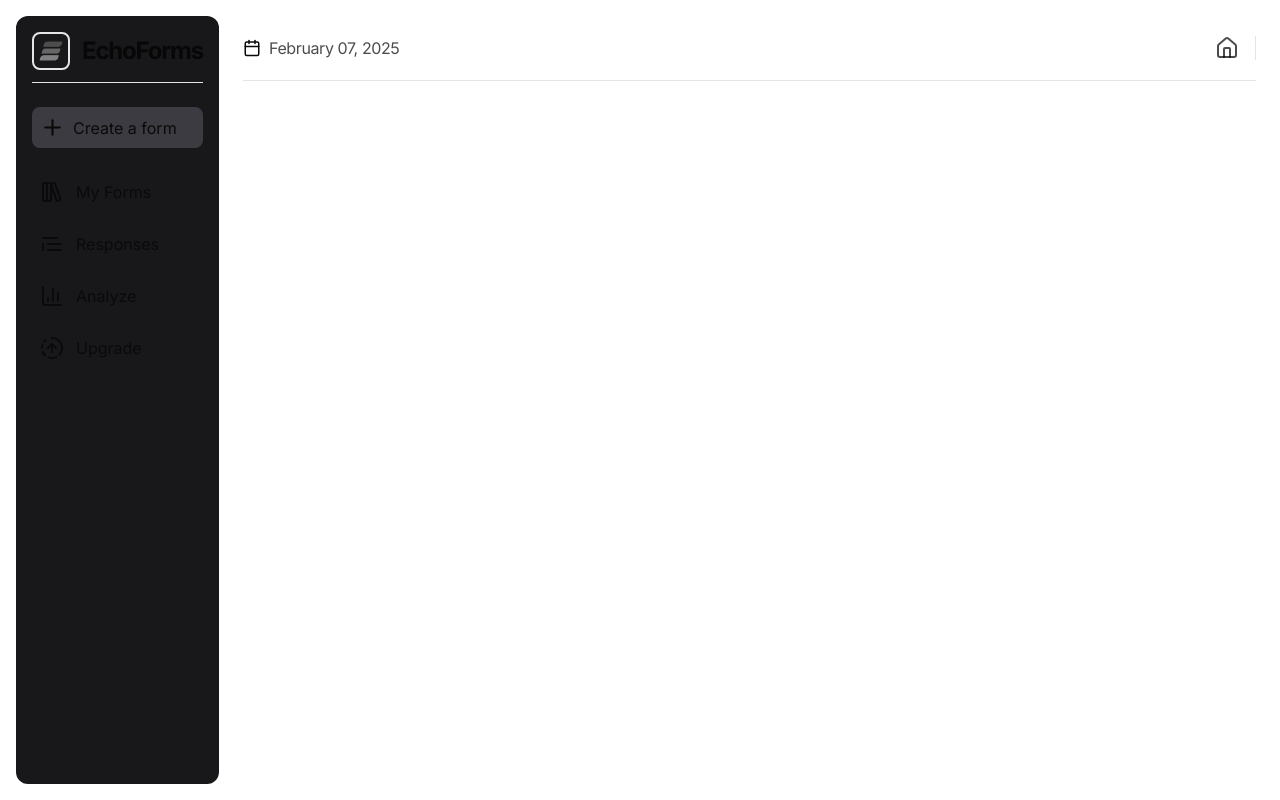
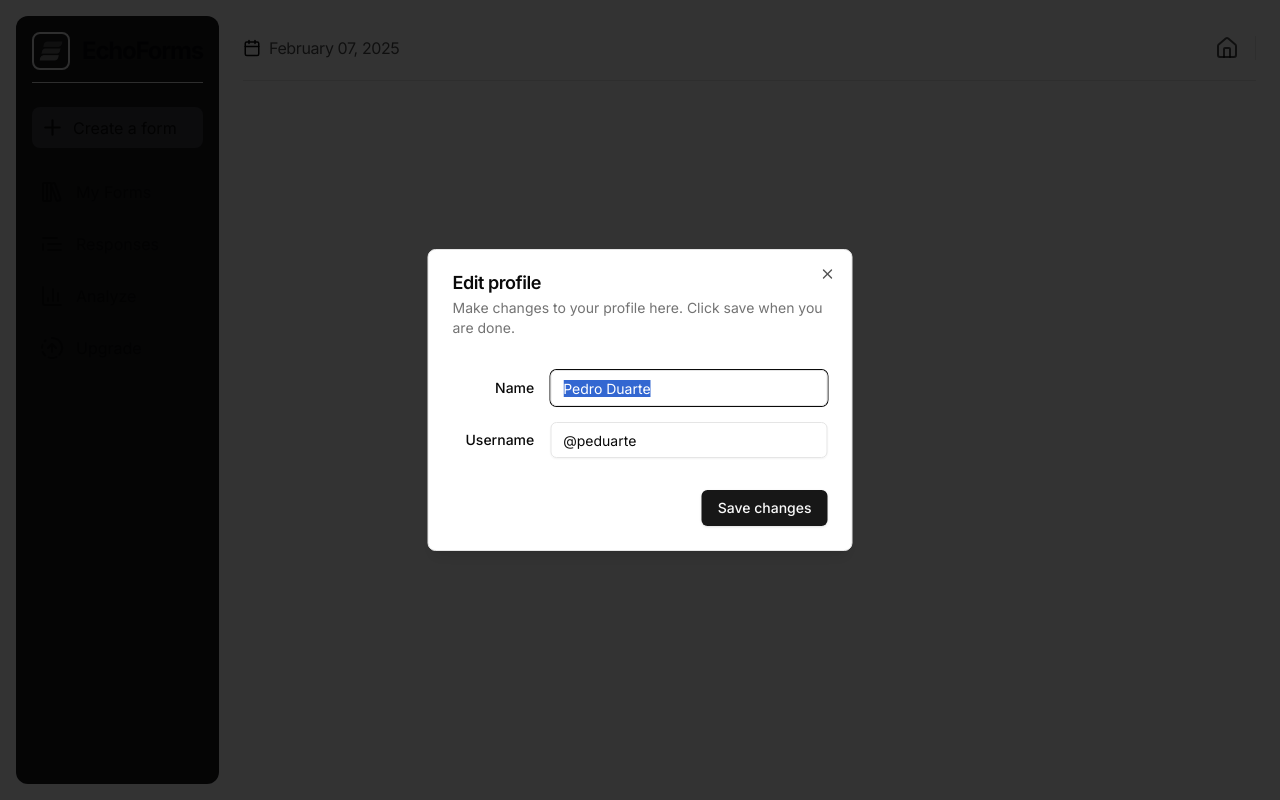
Before and after one commit to 10xshivam/EchoForms, a Next.js app: page /dashboard in a window 1280 px wide. Both pictures are taken after a click on the element "Create a form". Built offline with nearby package versions, Linux system fonts and the light colour scheme; no server answers.

Commit message:
Implement form creation feature with dialog interface and API integration

```diff
--- /dev/null
+++ b/src/app/api/forms/create/route.ts
@@ -0,0 +1,38 @@
+import { db } from "@/db";
+import { forms } from "@/db/schema";
+import { generateAIContent } from "@/lib/generator";
+import { currentUser } from "@clerk/nextjs/server";
+import { NextRequest, NextResponse } from "next/server";
+
+export async function POST(req: NextRequest) {
+    try {
+        const { description } = await req.json();
+        console.log(description);
+
+        const user = await currentUser();
+        if (!user) {
+            return NextResponse.json({ message: "User not found" });
+        }
+        console.log(user);
+
+        const formContent = await generateAIContent(description);
+        if (!formContent) {
+            return NextResponse.json({ message: "Unable to generate form" });
+        }
+        console.log(formContent);
+
+        const form = await db.insert(forms).values({
+            ownerId: user.id,
+            content: formContent
+        }).returning();
+
+        return NextResponse.json({
+            success: true,
+            message: "Form generated successfully.",
+            data: form
+        });
+    } catch (error) {
+        console.error("Error generating form", error);
+        return NextResponse.json({ success: false, message: "An error occurred while generating the form" });
+    }
+}
--- a/src/app/dashboard/page.tsx
+++ b/src/app/dashboard/page.tsx
@@ -7,13 +7,13 @@ import {
   CircleFadingArrowUp,
   House,
   LibraryBig,
-  Plus,
   TextQuote,
 } from "lucide-react";
 import { format } from "date-fns";
 import User from "@/components/User";
 import Link from "next/link";
 import { useState } from "react";
+import { CreateForm } from "@/components/CreateForm";
 
 const options = [
   {
@@ -58,10 +58,7 @@ export default function Dashboard() {
           </span>
         </div>
         <Separator />
-        <div className="flex gap-2 items-center bg-zinc-500/40 hover:bg-zinc-500/20 cursor-pointer p-2 rounded-lg my-3">
-          <Plus size={25} strokeWidth={2} />
-          <span>Create a form</span>
-        </div>
+        <CreateForm/>
         <div className="flex flex-col gap-3">
           {options.map((option) => (
             <div
--- /dev/null
+++ b/src/components/CreateForm.tsx
@@ -0,0 +1,66 @@
+"use client"
+import { Button } from "@/components/ui/button"
+import {
+  Dialog,
+  DialogContent,
+  DialogDescription,
+  DialogFooter,
+  DialogHeader,
+  DialogTitle,
+  DialogTrigger,
+} from "@/components/ui/dialog"
+import { Input } from "@/components/ui/input"
+import { Label } from "@/components/ui/label"
+import { Plus } from "lucide-react"
+import { useState } from "react";
+
+export function CreateForm() {
+  const [name, setName] = useState("Pedro Duarte");
+  const [username, setUsername] = useState("@peduarte");
+
+  return (
+    <Dialog>
+      <DialogTrigger asChild>
+      <div className="flex gap-2 items-center bg-zinc-500/40 hover:bg-zinc-500/20 cursor-pointer p-2 rounded-lg my-3">
+          <Plus size={25} strokeWidth={2} />
+          <span>Create a form</span>
+        </div>
+      </DialogTrigger>
+      <DialogContent className="sm:max-w-[425px]">
+        <DialogHeader>
+          <DialogTitle>Edit profile</DialogTitle>
+          <DialogDescription>
+            Make changes to your profile here. Click save when you are done.
+          </DialogDescription>
+        </DialogHeader>
+        <div className="grid gap-4 py-4">
+          <div className="grid grid-cols-4 items-center gap-4">
+            <Label htmlFor="name" className="text-right">
+              Name
+            </Label>
+            <Input
+              id="name"
+              value={name}
+              onChange={(e) => setName(e.target.value)}
+              className="col-span-3"
+            />
+          </div>
+          <div className="grid grid-cols-4 items-center gap-4">
+            <Label htmlFor="username" className="text-right">
+              Username
+            </Label>
+            <Input
+              id="username"
+              value={username}
+              onChange={(e) => setUsername(e.target.value)}
+              className="col-span-3"
+            />
+          </div>
+        </div>
+        <DialogFooter>
+          <Button type="submit">Save changes</Button>
+        </DialogFooter>
+      </DialogContent>
+    </Dialog>
+  );
+}
--- /dev/null
+++ b/src/components/ui/dialog.tsx
@@ -0,0 +1,122 @@
+"use client"
+
+import * as React from "react"
+import * as DialogPrimitive from "@radix-ui/react-dialog"
+import { X } from "lucide-react"
+
+import { cn } from "@/lib/utils"
+
+const Dialog = DialogPrimitive.Root
+
+const DialogTrigger = DialogPrimitive.Trigger
+
+const DialogPortal = DialogPrimitive.Portal
+
+const DialogClose = DialogPrimitive.Close
+
+const DialogOverlay = React.forwardRef<
+  React.ElementRef<typeof DialogPrimitive.Overlay>,
+  React.ComponentPropsWithoutRef<typeof DialogPrimitive.Overlay>
+>(({ className, ...props }, ref) => (
+  <DialogPrimitive.Overlay
+    ref={ref}
+    className={cn(
+      "fixed inset-0 z-50 bg-black/80  data-[state=open]:animate-in data-[state=closed]:animate-out data-[state=closed]:fade-out-0 data-[state=open]:fade-in-0",
+      className
+    )}
+    {...props}
+  />
+))
+DialogOverlay.displayName = DialogPrimitive.Overlay.displayName
+
+const DialogContent = React.forwardRef<
+  React.ElementRef<typeof DialogPrimitive.Content>,
+  React.ComponentPropsWithoutRef<typeof DialogPrimitive.Content>
+>(({ className, children, ...props }, ref) => (
+  <DialogPortal>
+    <DialogOverlay />
+    <DialogPrimitive.Content
+      ref={ref}
+      className={cn(
+        "fixed left-[50%] top-[50%] z-50 grid w-full max-w-lg translate-x-[-50%] translate-y-[-50%] gap-4 border bg-background p-6 shadow-lg duration-200 data-[state=open]:animate-in data-[state=closed]:animate-out data-[state=closed]:fade-out-0 data-[state=open]:fade-in-0 data-[state=closed]:zoom-out-95 data-[state=open]:zoom-in-95 data-[state=closed]:slide-out-to-left-1/2 data-[state=closed]:slide-out-to-top-[48%] data-[state=open]:slide-in-from-left-1/2 data-[state=open]:slide-in-from-top-[48%] sm:rounded-lg",
+        className
+      )}
+      {...props}
+    >
+      {children}
+      <DialogPrimitive.Close className="absolute right-4 top-4 rounded-sm opacity-70 ring-offset-background transition-opacity hover:opacity-100 focus:outline-none focus:ring-2 focus:ring-ring focus:ring-offset-2 disabled:pointer-events-none data-[state=open]:bg-accent data-[state=open]:text-muted-foreground">
+        <X className="h-4 w-4" />
+        <span className="sr-only">Close</span>
+      </DialogPrimitive.Close>
+    </DialogPrimitive.Content>
+  </DialogPortal>
+))
+DialogContent.displayName = DialogPrimitive.Content.displayName
+
+const DialogHeader = ({
+  className,
+  ...props
+}: React.HTMLAttributes<HTMLDivElement>) => (
+  <div
+    className={cn(
+      "flex flex-col space-y-1.5 text-center sm:text-left",
+      className
+    )}
+    {...props}
+  />
+)
+DialogHeader.displayName = "DialogHeader"
+
+const DialogFooter = ({
+  className,
+  ...props
+}: React.HTMLAttributes<HTMLDivElement>) => (
+  <div
+    className={cn(
+      "flex flex-col-reverse sm:flex-row sm:justify-end sm:space-x-2",
+      className
+    )}
+    {...props}
+  />
+)
+DialogFooter.displayName = "DialogFooter"
+
+const DialogTitle = React.forwardRef<
+  React.ElementRef<typeof DialogPrimitive.Title>,
+  React.ComponentPropsWithoutRef<typeof DialogPrimitive.Title>
+>(({ className, ...props }, ref) => (
+  <DialogPrimitive.Title
+    ref={ref}
+    className={cn(
+      "text-lg font-semibold leading-none tracking-tight",
+      className
+    )}
+    {...props}
+  />
+))
+DialogTitle.displayName = DialogPrimitive.Title.displayName
+
+const DialogDescription = React.forwardRef<
+  React.ElementRef<typeof DialogPrimitive.Description>,
+  React.ComponentPropsWithoutRef<typeof DialogPrimitive.Description>
+>(({ className, ...props }, ref) => (
+  <DialogPrimitive.Description
+    ref={ref}
+    className={cn("text-sm text-muted-foreground", className)}
+    {...props}
+  />
+))
+DialogDescription.displayName = DialogPrimitive.Description.displayName
+
+export {
+  Dialog,
+  DialogPortal,
+  DialogOverlay,
+  DialogTrigger,
+  DialogClose,
+  DialogContent,
+  DialogHeader,
+  DialogFooter,
+  DialogTitle,
+  DialogDescription,
+}
```
Also changed, not shown: src/app/api/generateform/route.ts (deleted).
